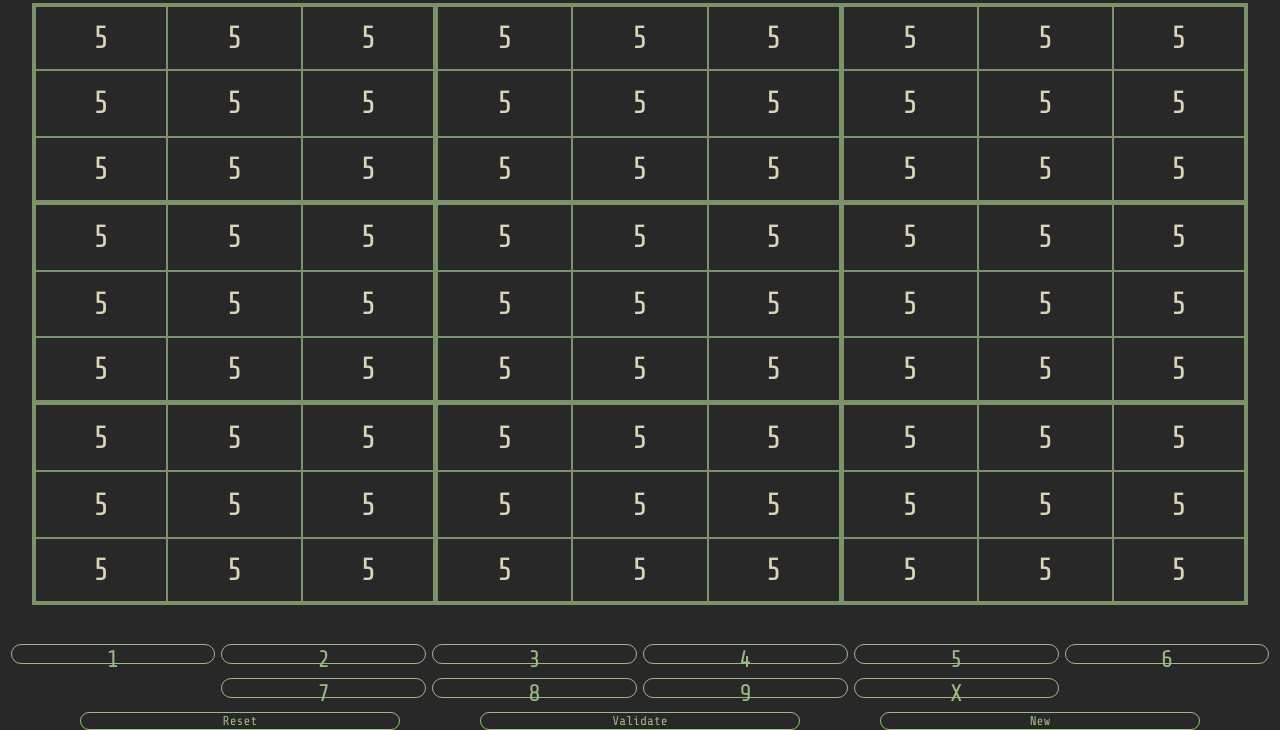
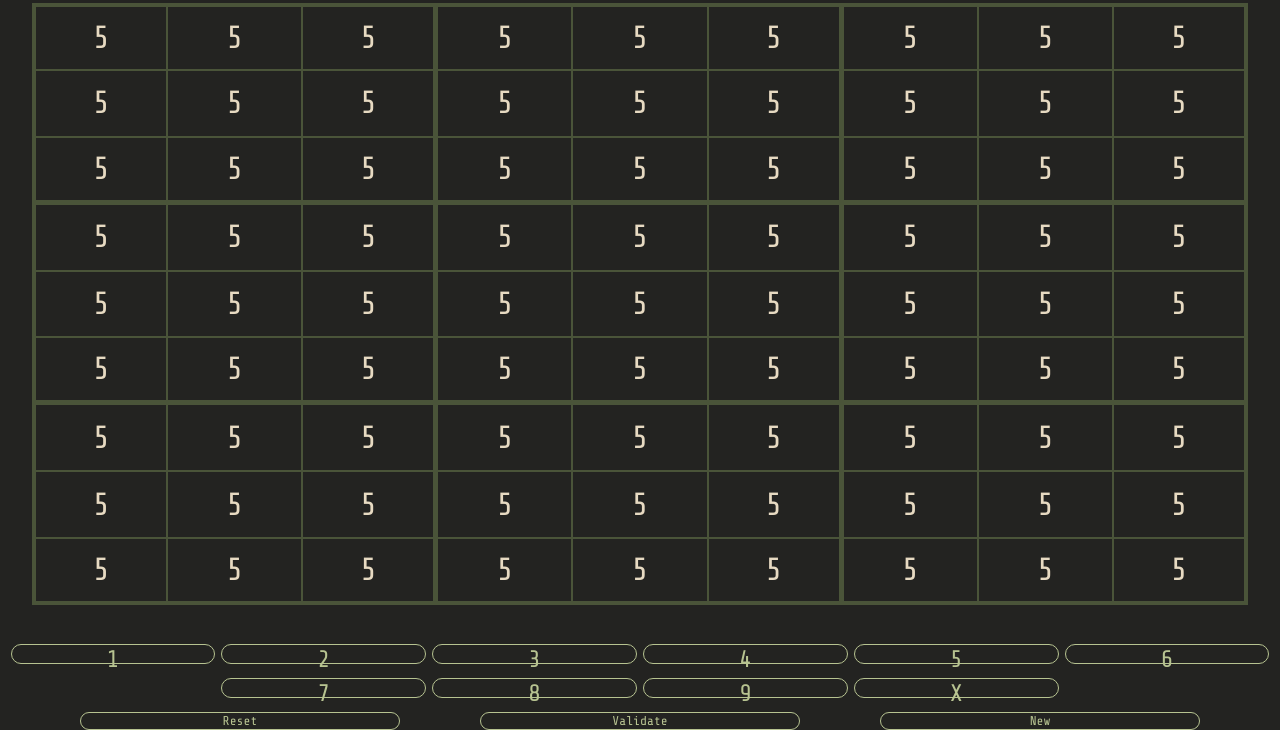
Before and after one commit to 5tupidmuffin/sudoku, a website built with webpack: page public/index.html in a window 1280 px wide. Shown: the part 73-803 px from the top of the page. Built offline with nearby package versions, Linux system fonts and the light colour scheme.

Commit message:
minor style changes

```diff
--- a/public/styles.css
+++ b/public/styles.css
@@ -15,16 +15,16 @@ body {
 
 :root {
   /* gruvbox scheme */
-  --green: #99ba84;
+  --green: #b7c391;
   --yellowyGreen: #bab54e;
-  --highGreen: #99ba84bb;
-  --lowGreen: #99ba8473;
-  --black: #282828;
+  --highGreen: #4a5439;
+  --lowGreen: #3f4331;
+  --black: #232321;
   --yellow: #f1bb5b;
   --red: #e85a4e;
   --orange: #ef8549;
   --blue: #8aa398;
-  --white: #dbd5b7;
+  --white: #e7dac2;
 }
 
 * {
@@ -94,13 +94,15 @@ header h3 {
 .highlightedCell {
   color: var(--black);
   background-color: var(--yellowyGreen);
-  border-color: var(--yellowyGreen);
 }
 
 /* if cell value is already filled */
 .preFilledCell {
   background-color: var(--lowGreen);
-  color: var(--black);
+}
+
+.invalid {
+  background-color: #e85a4e;
 }
 
 /* logic from  here: https://codepen.io/sdobson/pen/aEWBQw */
```
